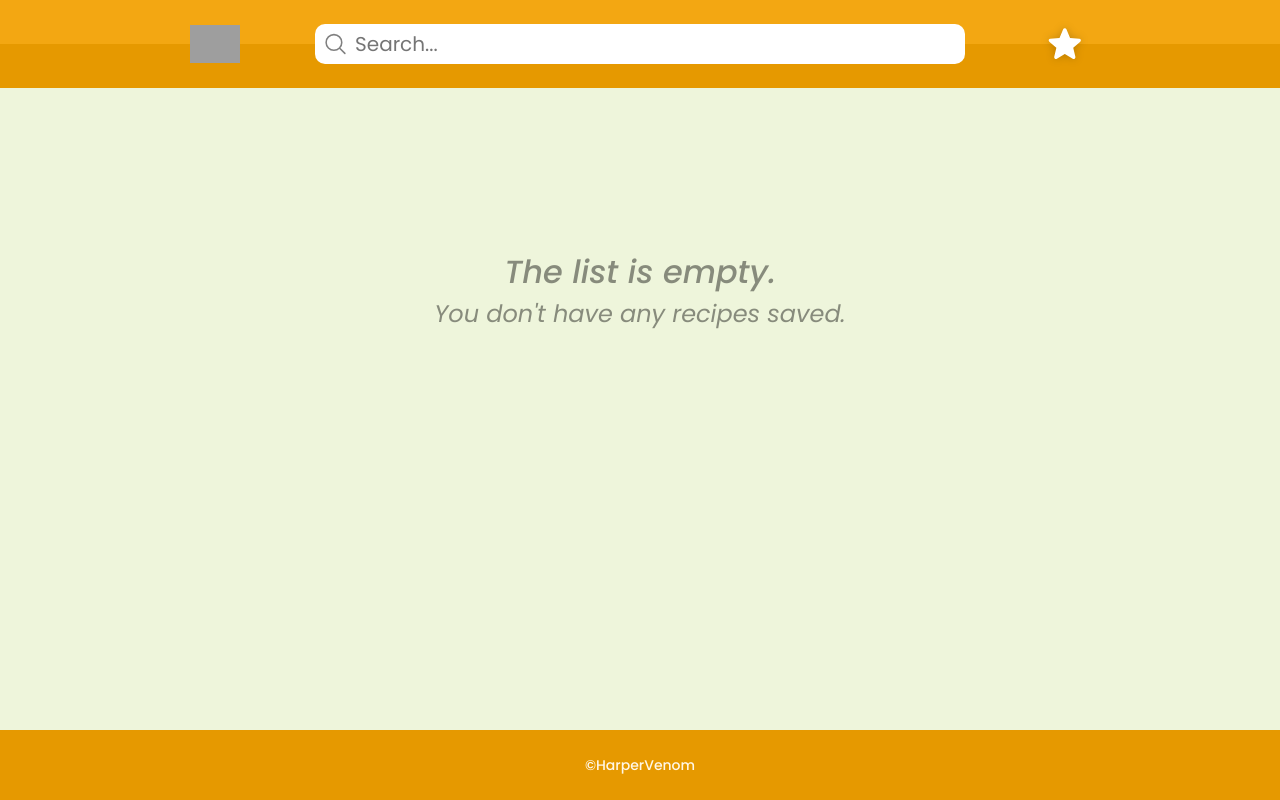
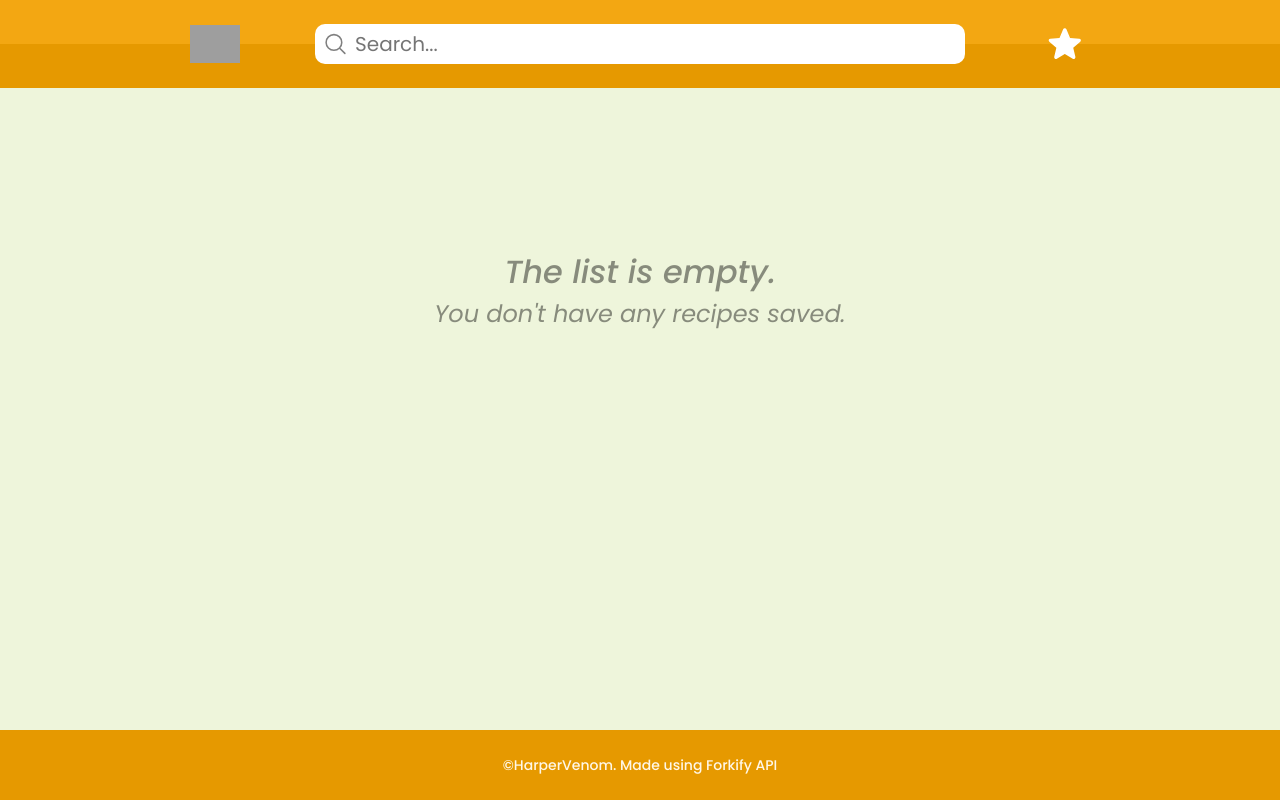
Before and after one commit to HarperVenom/Recipe-App, a React (Vite) app: page /Recipe-App/favourite in a window 1280 px wide. Built offline with nearby package versions, Linux system fonts and the light colour scheme; grey boxes are pictures that could not be loaded.

Commit message:
Optimization, bug fixes, style adjustments

```diff
--- a/src/components/Carousel.jsx
+++ b/src/components/Carousel.jsx
@@ -88,7 +88,7 @@ const Carousel = ({
         {loading ? (
           <Spinner loading={loading} />
         ) : error ? (
-          <div>An error occured: {error.message}</div>
+          <div className="error-block">An error occured: {error.message}</div>
         ) : (
           <div id={id} className="line">
             {array &&
--- a/src/components/GlobalState.jsx
+++ b/src/components/GlobalState.jsx
@@ -17,6 +17,27 @@ export default function GlobalState({ children, searchInput }) {
       } catch (err) {
         console.log(err.message);
       }
+    }
+
+    if (
+      favouriteitems &&
+      favouriteitems.length > 0 &&
+      favouriteitems.length > favourites.length
+    ) {
+      setFavouriteItems(
+        favouriteitems.filter((item) =>
+          favourites.includes(item.data.recipe.id)
+        )
+      );
+      return;
+    }
+
+    if (favouriteitems.length + 1 === favourites.length) {
+      async function getNewItem() {
+        return await fetchRecipe(favourites[favourites.length - 1]);
+      }
+      getNewItem().then((newItem) => favouriteitems.push(newItem));
+      return;
     }
 
     async function fetchRecipes() {
--- a/src/components/RecipesList.jsx
+++ b/src/components/RecipesList.jsx
@@ -11,7 +11,7 @@ export default function RecipesList({ recipes, loading, error, empty }) {
       {loading ? (
         <Spinner loading={loading} />
       ) : error ? (
-        <div className="error">Error Occured: {error.message}</div>
+        <div className="error-block">Error Occured: {error.message}</div>
       ) : recipes && recipes.length > 0 ? (
         recipes.map((recipe) => (
           <Recipe
--- a/src/components/Spinner.jsx
+++ b/src/components/Spinner.jsx
@@ -3,9 +3,9 @@ import PulseLoader from "react-spinners/PulseLoader";
 const override = {
   display: "flex",
   position: "absolute",
-  top: "8rem",
+  top: "50%",
   left: "50%",
-  transform: "translate(-50%)",
+  transform: "translate(-50%, -50%)",
 };
 
 export default function Spinner({ loading }) {
--- a/src/main.jsx
+++ b/src/main.jsx
@@ -6,11 +6,6 @@ import Favourite from "./routes/favouritesPage";
 import RecipePage, { loader as recipeLoader } from "./routes/recipePage";
 import SearchPage from "./routes/searchPage";
 import ErrorPage from "./components/ErrorPage";
-
-window.addEventListener("click", (e) => {
-  e.stopPropagation();
-  // console.log(e.);
-});
 
 const router = createBrowserRouter([
   {
--- a/src/routes/homePage.jsx
+++ b/src/routes/homePage.jsx
@@ -1,4 +1,4 @@
-import { useEffect, useMemo, useState } from "react";
+import { useEffect, useMemo, useRef, useState } from "react";
 import Carousel from "../components/Carousel";
 import useFetch from "../data/useFetch";
 
@@ -12,10 +12,12 @@ export default function HomePage() {
     "Lemon",
     "Spicy",
   ];
-  const currentWord = useMemo(
-    () => words[Math.round(Math.random() * words.length)],
-    []
+  const currentWordRef = useRef(
+    words[Math.floor(Math.random() * words.length)]
   );
+
+  const currentWord = currentWordRef.current;
+
   const [row1, row1Loading, row1Error] = useFetch(
     `https://forkify-api.herokuapp.com/api/v2/recipes?search=${currentWord}`
   );
@@ -54,7 +56,6 @@ export default function HomePage() {
           "strawberry", "pasta" etc.
         </h2>
       </div>
-      {extractedRow1 && (
       <Carousel
         items={extractedRow1 && extractedRow1}
         direction="right"
@@ -63,7 +64,6 @@ export default function HomePage() {
         error={row1Error}
         id={0}
       ></Carousel>
-      )}
     </div>
   );
 }
--- a/src/routes/root.jsx
+++ b/src/routes/root.jsx
@@ -22,7 +22,7 @@ export default function Root() {
           <Outlet></Outlet>
         </div>
         <div className="footer">
-          <h2>©HarperVenom</h2>
+          <h2>©HarperVenom. Made using Forkify API</h2>
         </div>
       </GlobalState>
     </div>
--- a/src/styles.css
+++ b/src/styles.css
@@ -98,8 +98,12 @@ body {
   width: 40px;
   fill: white;
   text-shadow: 0 0 3px black;
-  filter: drop-shadow(0 0 4px rgba(0, 0, 0, 0.2));
+  box-shadow: none;
   margin: 0;
+  background-color: rgba(255, 255, 255, 0);
+}
+.nav-bar .star:hover {
+  background-color: rgba(0, 0, 0, 0.1);
 }
 
 .home {
@@ -145,6 +149,7 @@ body {
   gap: 1rem;
   padding: 1.5rem 0.5rem;
   max-width: 1000px;
+  min-height: 300px;
   place-content: center;
   margin: auto;
 }
@@ -216,17 +221,16 @@ body {
   stroke: rgb(255, 255, 255);
   stroke-width: 1px;
   fill: none;
-  filter: drop-shadow(0 0 1px rgb(0, 0, 0));
+  background-color: #e0990b;
+  box-shadow: 0 0 5px rgba(0, 0, 0, 0.5);
   scale: 1;
   transition: all 0.1s ease;
   cursor: pointer;
   border-radius: 50%;
   margin-right: 0.5rem;
-  outline: 2px solid rgba(255, 255, 255, 0);
   padding: 0.3rem;
 }
 .recipe-container .star {
-  stroke: rgba(255, 255, 255, 0);
   position: absolute;
   top: 0;
   right: 0;
@@ -234,20 +238,13 @@ body {
   width: 40px;
 }
 .favourite .star {
-  stroke: white;
   fill: white;
-  filter: drop-shadow(0 0 2px black);
 }
-.recipe-container:hover .star {
-  stroke: white;
-  filter: drop-shadow(0 0 2px black);
+
+.star:hover {
+  background-color: rgb(199, 133, 0);
 }
-.star:hover {
-  background-color: rgba(0, 0, 0, 0.1);
-}
-.recipe-container .star:hover {
-  outline: 1px solid rgba(255, 255, 255, 0.4);
-}
+
 .star:active {
   scale: 0.9;
   fill: white;
@@ -426,11 +423,11 @@ body {
 }
 
 .carousel-container {
+  position: relative;
   display: flex;
   flex-direction: column;
   margin-bottom: 6rem;
   margin-top: auto;
-  /* align-self: flex-start; */
 }
 .carousel-container .header {
   position: relative;
@@ -446,14 +443,12 @@ body {
   margin: auto;
 }
 
-@media screen and (min-width: 500px) {
-  .carousel-container span {
-    position: relative;
-  }
-}
 .carousel {
+  position: relative;
   overflow: hidden;
   display: flex;
+  min-height: 200px;
+  min-width: 500px;
 }
 .carousel .line {
   display: flex;
@@ -498,6 +493,12 @@ body {
 }
 
 @media screen and (min-width: 500px) {
+  .carousel-container span {
+    position: relative;
+  }
+  .carousel {
+    min-height: 286px;
+  }
   .carousel .item {
     min-width: 400px;
     height: 250px;
@@ -507,6 +508,15 @@ body {
   }
 }
 
+.error-block {
+  position: absolute;
+  text-align: center;
+  width: 90vw;
+  max-width: 100%;
+  top: 50%;
+  left: 50%;
+  transform: translate(-50%, -50%);
+}
 .error-page {
   color: #5d5a51;
   display: flex;
```
Also changed, not shown: 5 other files (tests, documents, lock files or other folders). Lines whose indentation alone changed are shown as unchanged.
